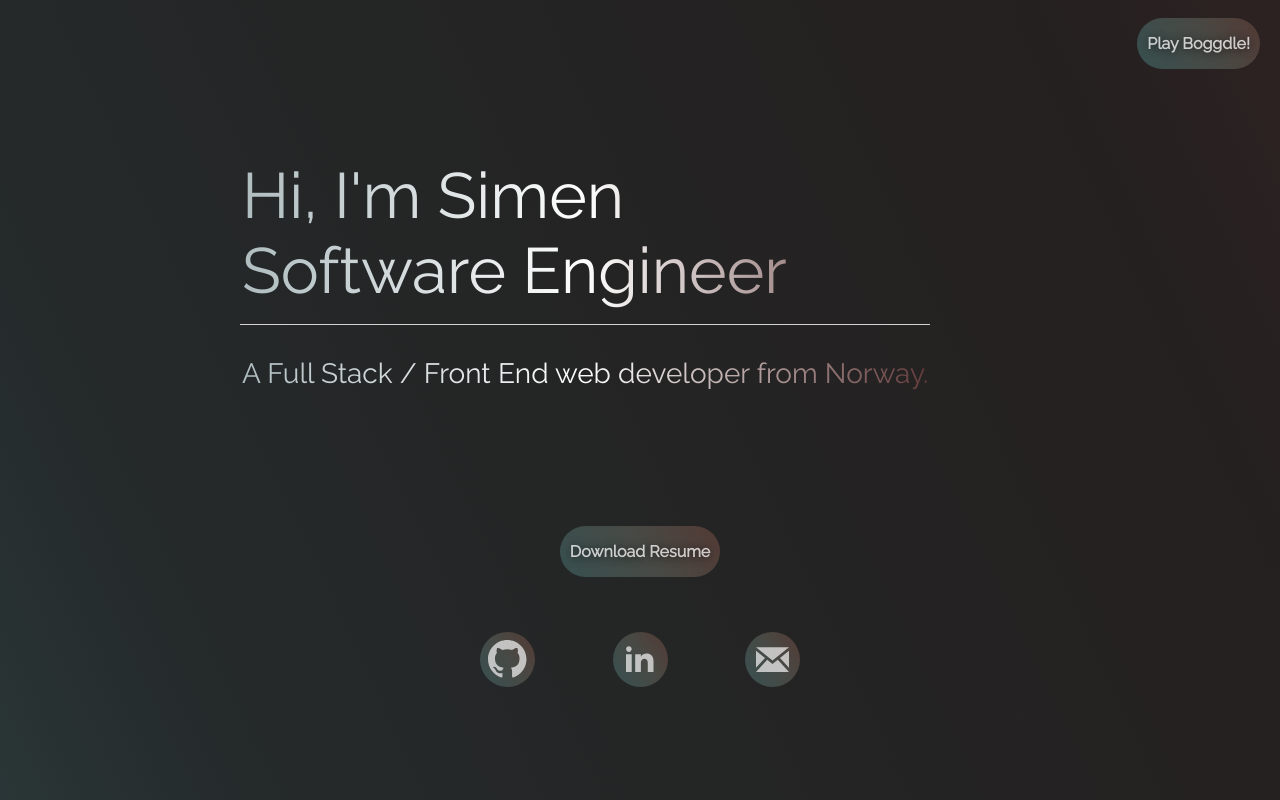
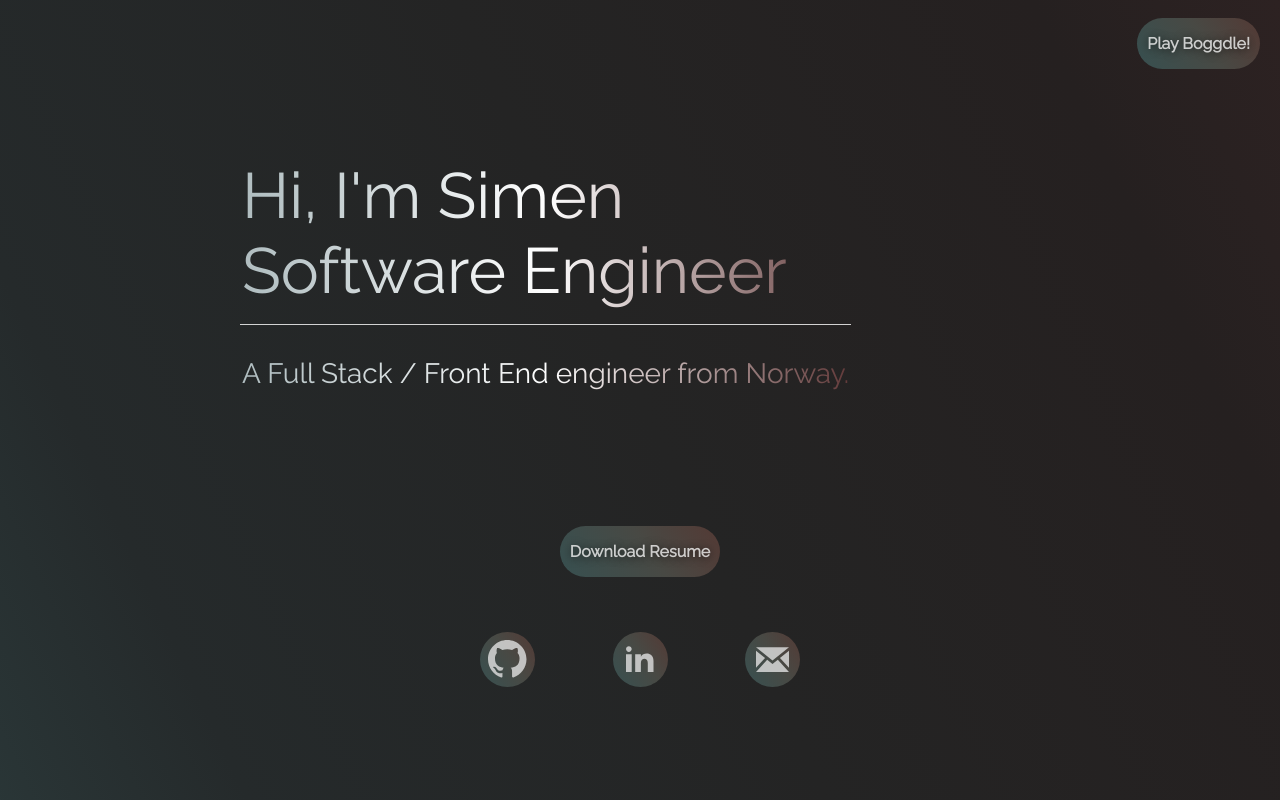
Before and after one commit to SimenMH/portfolio-website, a React (Create React App) app: page / in a window 1280 px wide. Built offline with nearby package versions, Linux system fonts and the light colour scheme.

Commit message:
update home screen text

```diff
--- a/src/screens/Home/Home.screen.js
+++ b/src/screens/Home/Home.screen.js
@@ -18,7 +18,7 @@ const Home = () => {
         <h1>Hi, I'm Simen</h1>
         <h1>Software Engineer</h1>
         <div className='home-container__text__line-seperator' />
-        <h2>A Full Stack / Front End web developer from Norway.</h2>
+        <h2>A Full Stack / Front End engineer from Norway.</h2>
       </div>
       <a
         className='primary-button home-container__resume-button'
```
